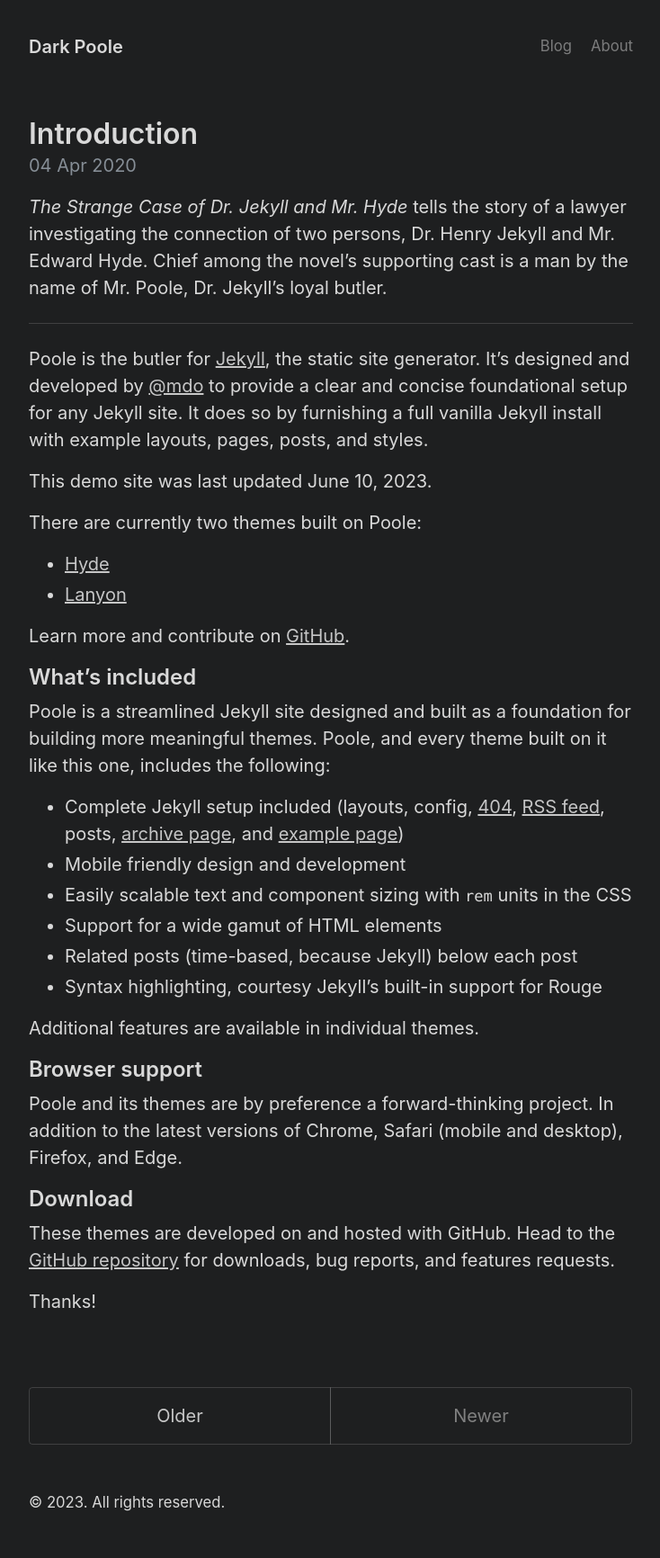
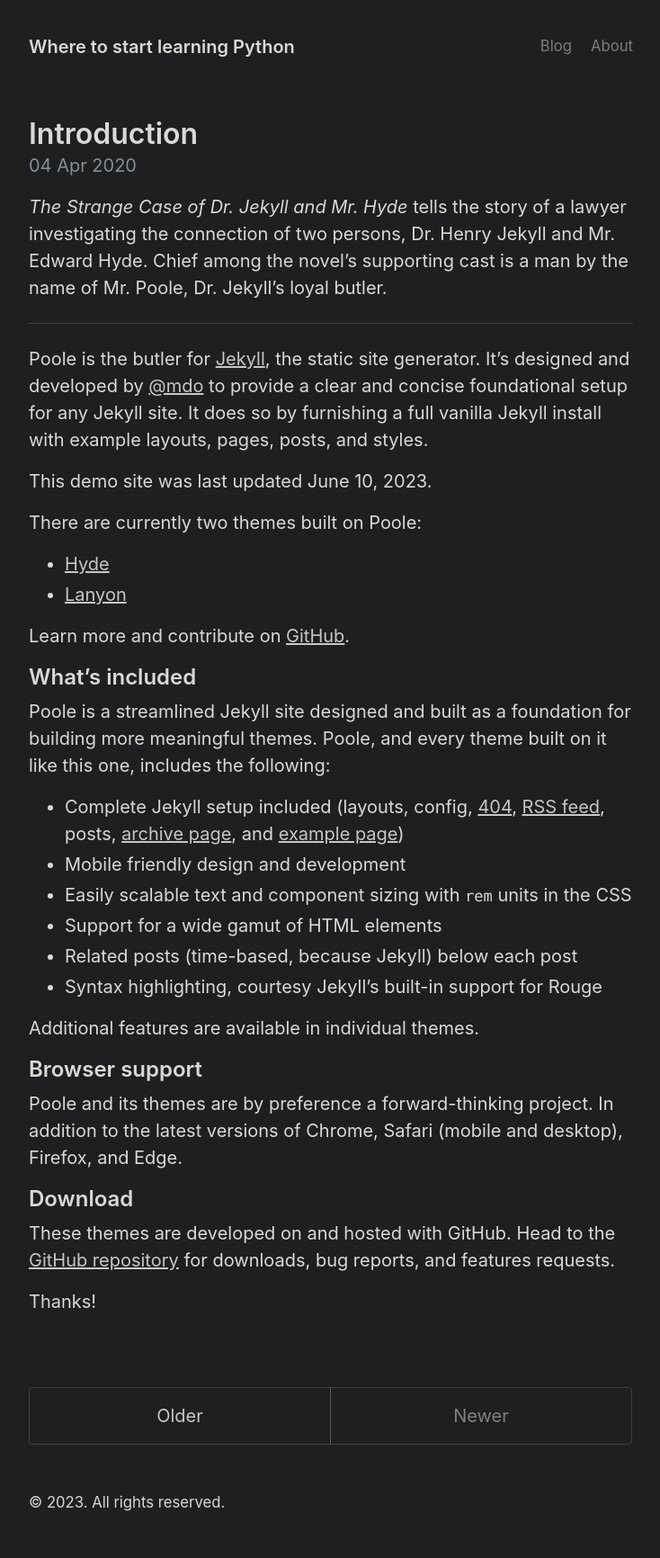
Before and after one commit to z0-with-python/z0-with-python.github.io, a Jekyll site: the page built from index.html, in a window 1280 px wide. Shown: the whole page at 90% size, without its empty margins (272-1006 px from the left). Built offline with Jekyll 4.4.1, drawn with Linux system fonts in a browser that asks for light colours; the list of posts is cut into pages by our own code; part of the change alters nothing that is shown.

Commit message:
config fix

```diff
--- a/_config.yml
+++ b/_config.yml
@@ -1,5 +1,5 @@
 # Setup
-title: Dark Poole
+title: Where to start learning Python
 url: https://z0-with-python.github.io
 paginate: 1
 baseurl: ""
@@ -32,9 +32,9 @@ sass:
 
 # Specify the author for blog posts
 author:
-  name: Mark Otto
-  url: https://twitter.com/mdo
-  email: markdotto@gmail.com
+  name: Jiyoung Lim
+  url: https://github.com/z0-with-python
+  email: jiyoung.at.office@gmail.com
 
 # Custom vars
 version: 3.0.0
```
